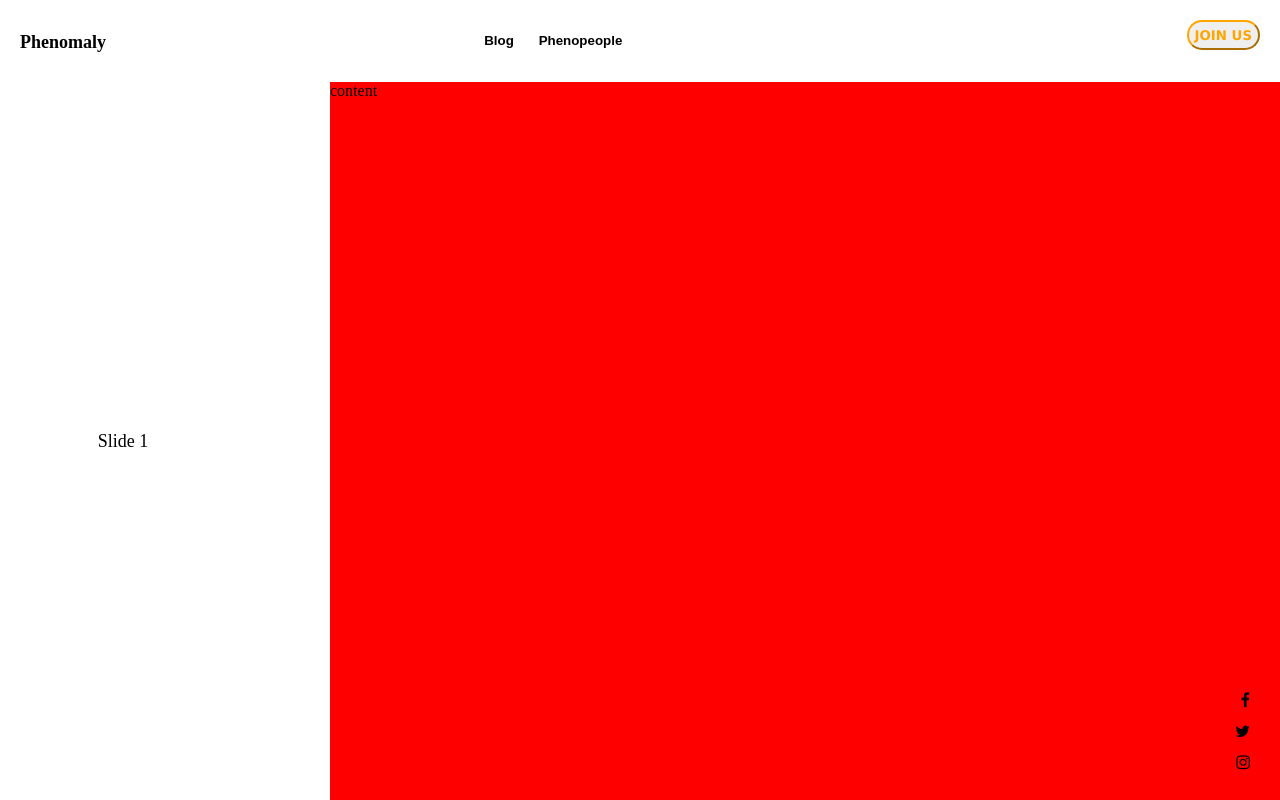
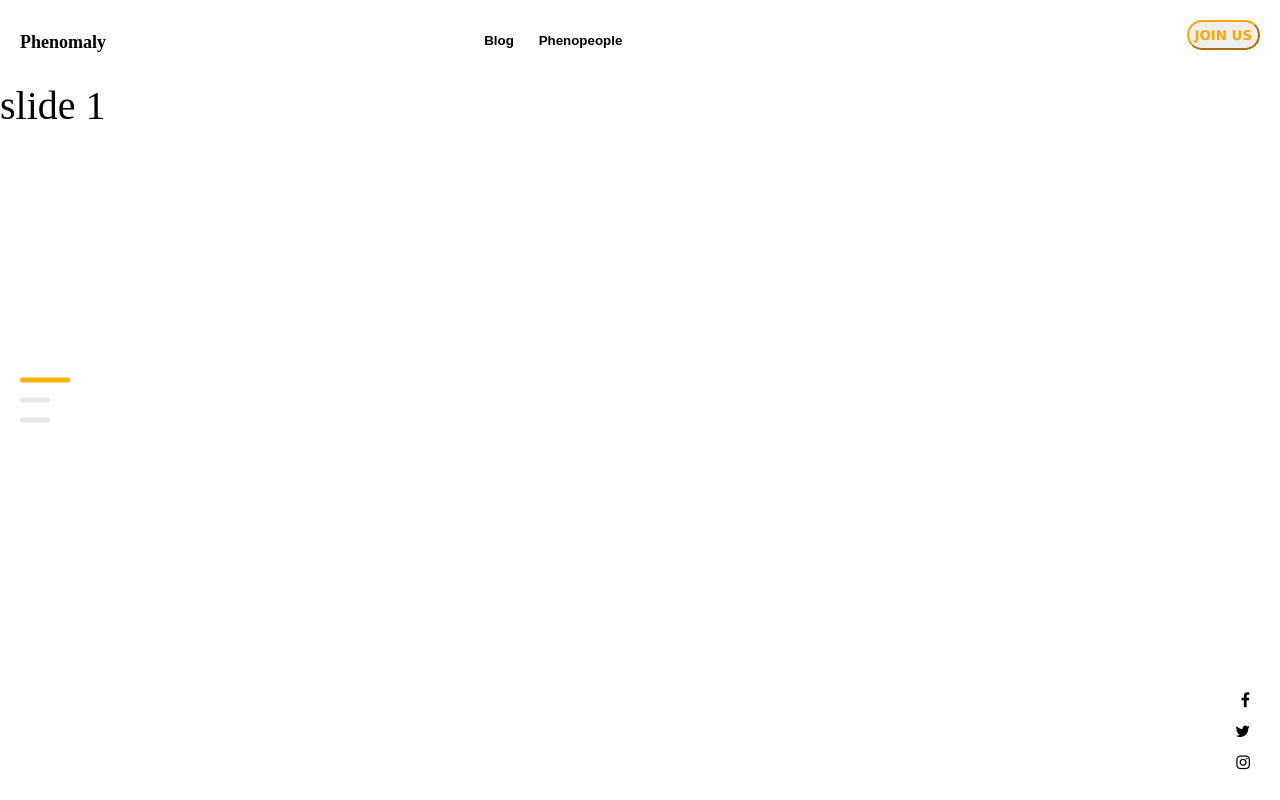
Before and after one commit to gianj10/goaltodev, a website: page index.html in a window 1280 px wide. Drawn offline with nearby package versions, Linux system fonts and the light colour scheme.

Commit message:
Changes using the swiperslide

```diff
--- a/index.html
+++ b/index.html
@@ -13,6 +13,7 @@
 
 <script src="https://cdn.jsdelivr.net/npm/swiper@11/swiper-bundle.min.js"></script>
 <script src="https://cdn.jsdelivr.net/npm/swiper@11/swiper-element-bundle.min.js"></script>
+
 
   <title>Document</title>
 </head>
@@ -32,21 +33,24 @@
      </div>
 
         <div class="dividerc">
-        <aside class="leftbar">
-          <swiper-container class="mySwiper" direction="vertical" pagination="true" pagination-clickable="true">
-            <swiper-slide>Slide 1</swiper-slide>
-            <swiper-slide>Slide 2</swiper-slide>
-            <swiper-slide>Slide 3</swiper-slide>
-            <swiper-slide>Slide 4</swiper-slide>
-            <swiper-slide>Slide 5</swiper-slide>
-            <swiper-slide>Slide 6</swiper-slide>
-            <swiper-slide>Slide 7</swiper-slide>
-            <swiper-slide>Slide 8</swiper-slide>
-            <swiper-slide>Slide 9</swiper-slide>
-            </swiper-container>
-        </aside>
 
-      <div id="content">content</div>
+
+
+
+
+      <div id="content">
+        <div class="pagewidth">
+          <div class="swiper mySwiper">
+            <div class="swiper-wrapper">
+              <div class="swiper-slide">
+                <div class="slide">slide 1</div>
+              </div>
+              <div class="swiper-slide">Slide 2</div>
+              <div class="swiper-slide">Slide 3</div>
+            </div>
+          </div>
+      </div>
+      <div class="swiper-pagination"></div>
 
 
     <div class="sidefooter">
@@ -57,5 +61,17 @@
   </div>
 
 
+
+
 </body>
+
+<script>
+  var swiper = new Swiper(".mySwiper", {
+    direction: "vertical",
+    pagination: {
+      el: ".swiper-pagination",
+      clickable: true,
+    },
+  });
+</script>
 </html>
--- a/resources/css/index.css
+++ b/resources/css/index.css
@@ -117,8 +117,8 @@ body {
 }
 .dividerc #content {
     height: calc(100% - 82px);
-    width: calc(75% - 10px);
-    background-color: red;
+    width: calc(150% - 10px);
+
 }
 
 swiper-container {
@@ -135,9 +135,47 @@ swiper-container {
     align-items: center;
   }
 
-  swiper-slide img {
+  /* swiper-slide img {
     display: block;
     width: 100%;
     height: 100%;
     object-fit: cover;
-  }
+  } */
+.swiper-pagination{
+    position: absolute;
+    left: 20px !important;
+}
+
+
+.swiper-pagination .swiper-pagination-bullet{
+    background-color: gray;
+    width: 30px;
+    height: 5px;
+    margin: 15px 0 !important;
+    border-radius: 5px;
+}
+.swiper-pagination .swiper-pagination-bullet-active{
+    width: 50px;
+    background-color: #feb101 ;
+}
+
+.pagewidth{
+    max-width: 1440px;
+    margin: auto;
+}
+.swiper{
+    height: calc(100vh - 85px);
+}
+
+.swiper-slide{
+    height: 100vh;
+    display: flex;
+    justify-content: center;
+    align-items: center;
+    font-size: 40px;
+}
+
+.slide{
+    height: 100%;
+    width: 100%;
+}
```
Also changed, not shown: resources/js/index.js (+0 -8 lines).
